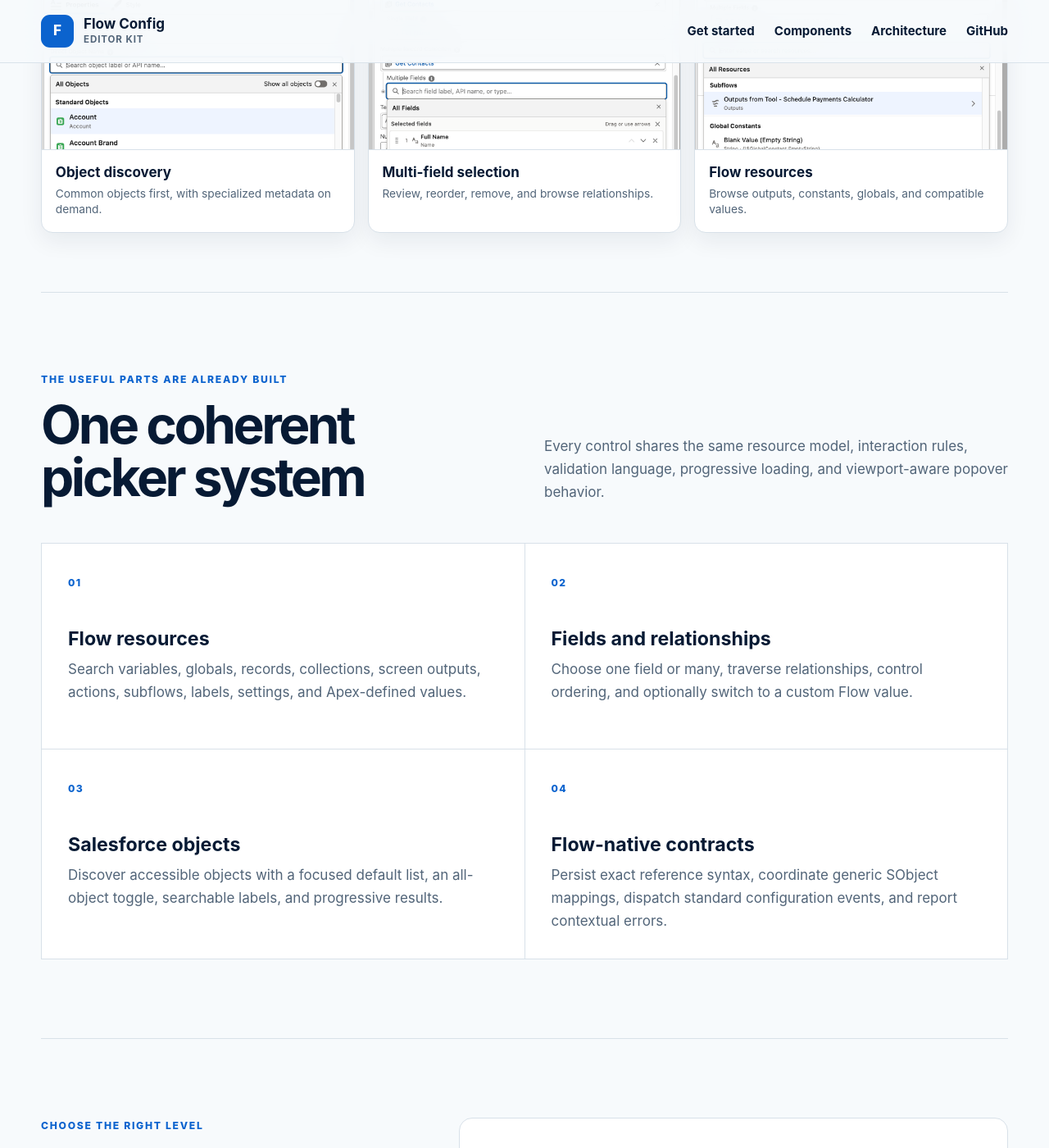
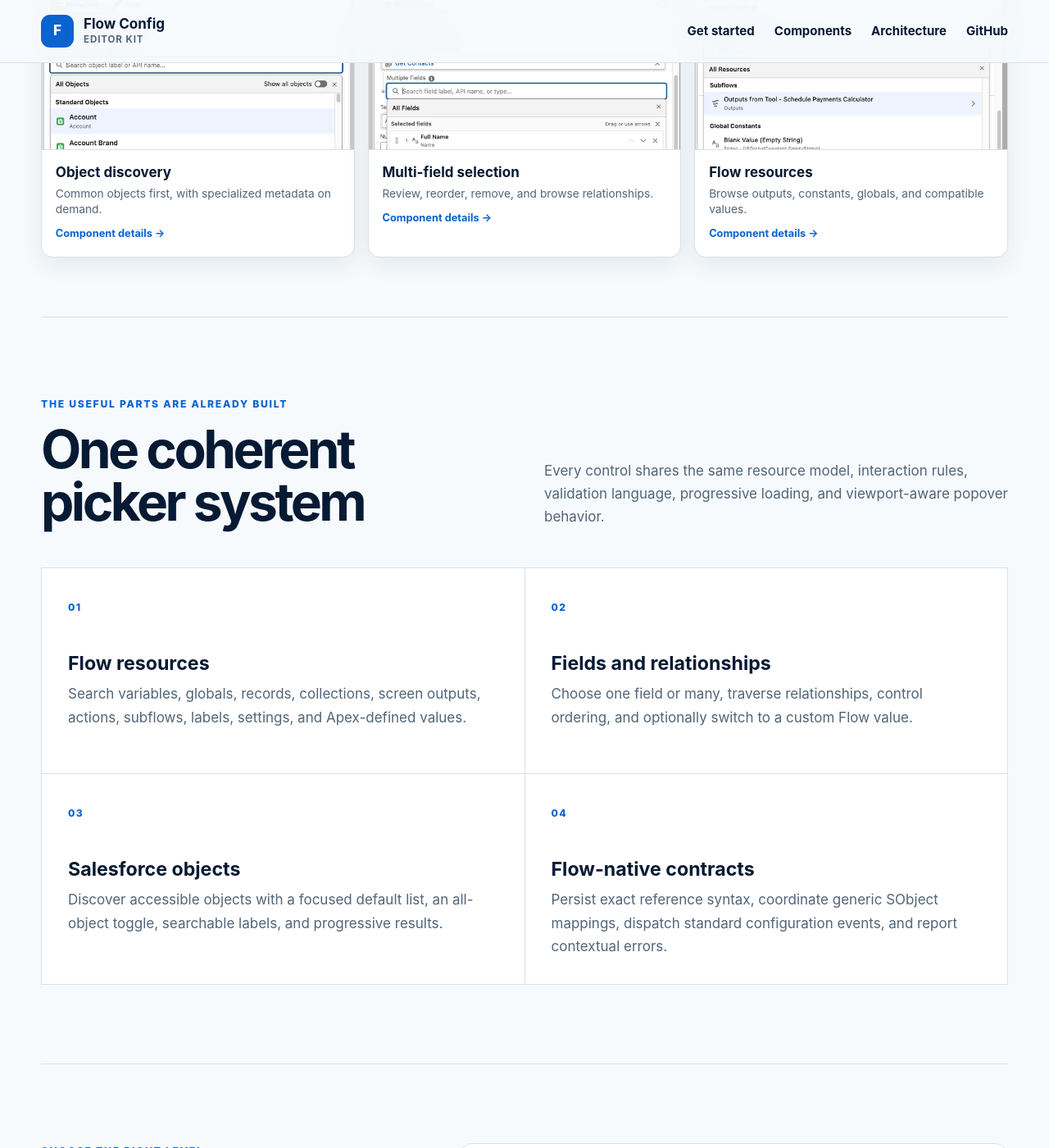
Before and after one commit to RebbePod/flow-config-editor-kit, a Jekyll site: the page built from docs/index.md, in a window 1280 px wide and 1400 px high, scrolled down 1117 px. Shown: the whole window at 82% size. Built offline with Jekyll 4.4.1, drawn with Linux system fonts in a browser that asks for light colours.

Commit message:
fix: open full screenshots from homepage

```diff
--- a/docs/assets/css/style.css
+++ b/docs/assets/css/style.css
@@ -414,7 +414,7 @@
 }
 
 .screenshot-card figcaption {
-  min-height: 98px;
+  min-height: 130px;
   padding: 1rem 1.05rem 1.1rem;
   color: var(--ink);
   line-height: 1.4;
@@ -423,6 +423,14 @@
 .screenshot-card figcaption strong,
 .screenshot-card figcaption span {
   display: block;
+}
+
+.screenshot-card figcaption a {
+  display: inline-block;
+  margin-top: 0.65rem;
+  font-size: 0.8rem;
+  font-weight: 750;
+  text-decoration: none;
 }
 
 .screenshot-card figcaption span {
--- a/docs/index.md
+++ b/docs/index.md
@@ -47,28 +47,28 @@
   </div>
   <div class="screenshot-grid">
     <figure class="screenshot-card">
-      <a class="screenshot-card__link" href="{{ '/COMPONENT_API/#c-flow-config-object-picker' | relative_url }}" aria-label="Read about the object picker">
+      <a class="screenshot-card__link" href="{{ '/assets/images/screenshots/Object%20Name%20Picker.png' | relative_url }}" aria-label="Open the full-size object picker screenshot">
         <span class="screenshot-card__frame">
           <img src="{{ '/assets/images/screenshots/Object%20Name%20Picker.png' | relative_url }}" width="1282" height="1290" loading="lazy" decoding="async" alt="Object picker open in Salesforce Flow Builder with standard objects and a Show all objects toggle">
         </span>
       </a>
-      <figcaption><strong>Object discovery</strong><span>Common objects first, with specialized metadata on demand.</span></figcaption>
+      <figcaption><strong>Object discovery</strong><span>Common objects first, with specialized metadata on demand.</span><a href="{{ '/COMPONENT_API/#c-flow-config-object-picker' | relative_url }}">Component details →</a></figcaption>
     </figure>
     <figure class="screenshot-card">
-      <a class="screenshot-card__link" href="{{ '/COMPONENT_API/#c-flow-config-field-picker' | relative_url }}" aria-label="Read about the field picker">
+      <a class="screenshot-card__link" href="{{ '/assets/images/screenshots/Multi%20Field%20Selection.png' | relative_url }}" aria-label="Open the full-size multi-field picker screenshot">
         <span class="screenshot-card__frame">
           <img src="{{ '/assets/images/screenshots/Multi%20Field%20Selection.png' | relative_url }}" width="1306" height="1554" loading="lazy" decoding="async" alt="Multi-field picker with selected fields, ordering controls, and relationship fields">
         </span>
       </a>
-      <figcaption><strong>Multi-field selection</strong><span>Review, reorder, remove, and browse relationships.</span></figcaption>
+      <figcaption><strong>Multi-field selection</strong><span>Review, reorder, remove, and browse relationships.</span><a href="{{ '/COMPONENT_API/#c-flow-config-field-picker' | relative_url }}">Component details →</a></figcaption>
     </figure>
     <figure class="screenshot-card">
-      <a class="screenshot-card__link" href="{{ '/COMPONENT_API/#c-flow-config-value-input' | relative_url }}" aria-label="Read about the value input">
+      <a class="screenshot-card__link" href="{{ '/assets/images/screenshots/Text%20Input%202.png' | relative_url }}" aria-label="Open the full-size Flow resource screenshot">
         <span class="screenshot-card__frame">
           <img src="{{ '/assets/images/screenshots/Text%20Input%202.png' | relative_url }}" width="1310" height="1332" loading="lazy" decoding="async" alt="Text value input browsing subflow outputs, global constants, and global variables">
         </span>
       </a>
-      <figcaption><strong>Flow resources</strong><span>Browse outputs, constants, globals, and compatible values.</span></figcaption>
+      <figcaption><strong>Flow resources</strong><span>Browse outputs, constants, globals, and compatible values.</span><a href="{{ '/COMPONENT_API/#c-flow-config-value-input' | relative_url }}">Component details →</a></figcaption>
     </figure>
   </div>
 </section>
```
